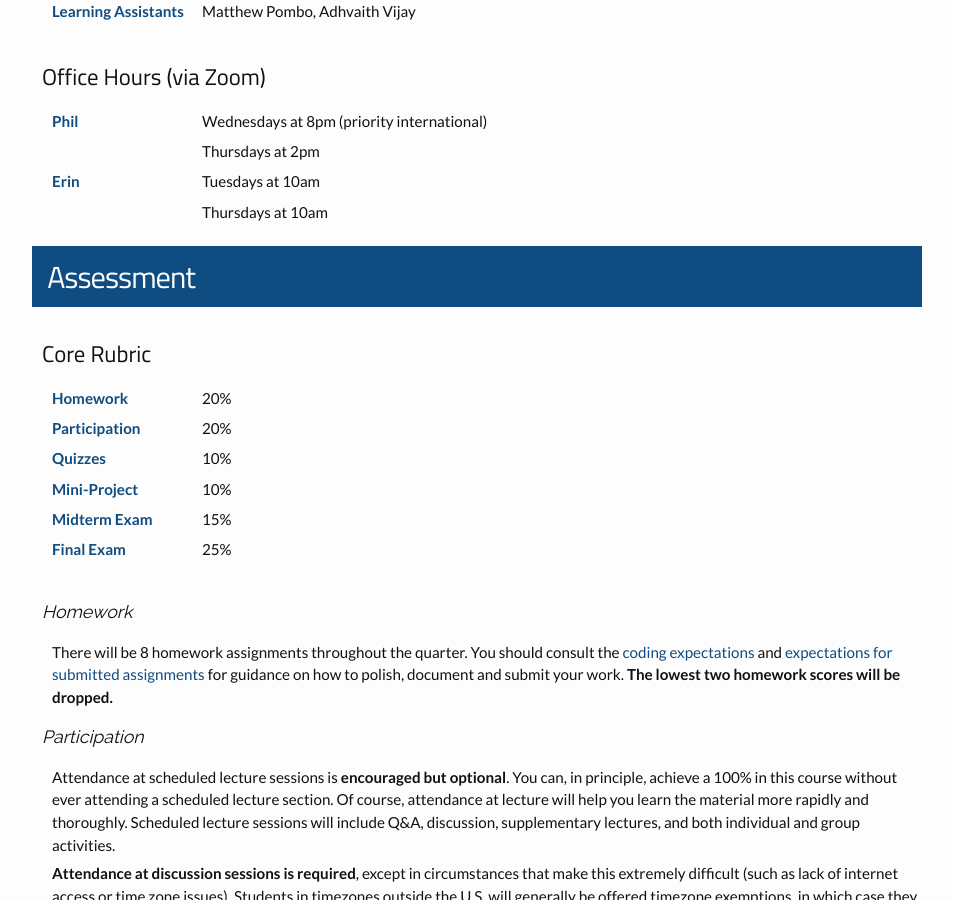
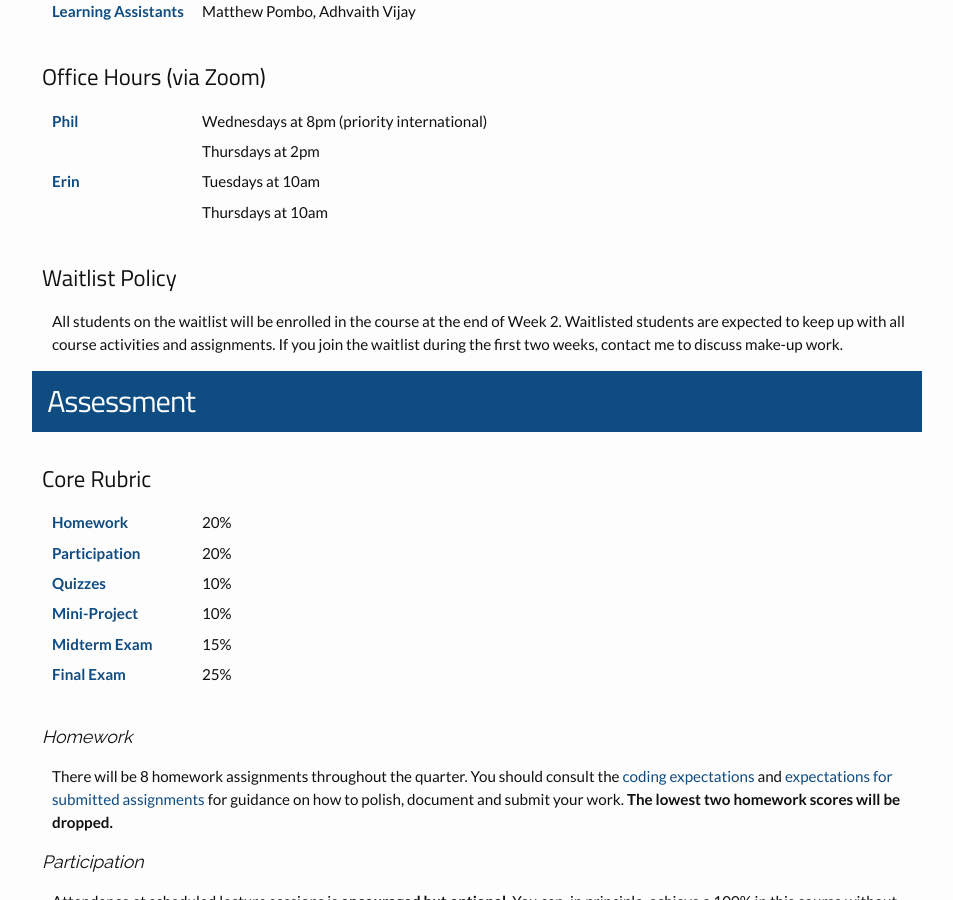
Before and after one commit to PhilChodrow/PIC16A, a Jekyll site: the page built from syllabus.md, in a window 1280 px wide and 900 px high, scrolled down 2427 px. Shown: the whole window, without its empty margins (163-1116 px from the left). Built offline with Jekyll 4.4.1, drawn with Linux system fonts in a browser that asks for light colours; nearby versions of some CDN libraries.

Commit message:
Update syllabus.md

```diff
--- a/syllabus.md
+++ b/syllabus.md
@@ -99,6 +99,10 @@ Here is some of the stuff that you will be able to do by the end of PIC16A.
 <dt> Erin </dt> <dd>Tuesdays at 10am </dd>
 <dt> &nbsp;</dt> <dd>Thursdays at 10am </dd>
 </dl>
+
+## Waitlist Policy
+
+All students on the waitlist will be enrolled in the course at the end of Week 2. Waitlisted students are expected to keep up with all course activities and assignments. If you join the waitlist during the first two weeks, contact me to discuss make-up work.
 
 <div class="fancy-h1"> Assessment</div>
 
```
